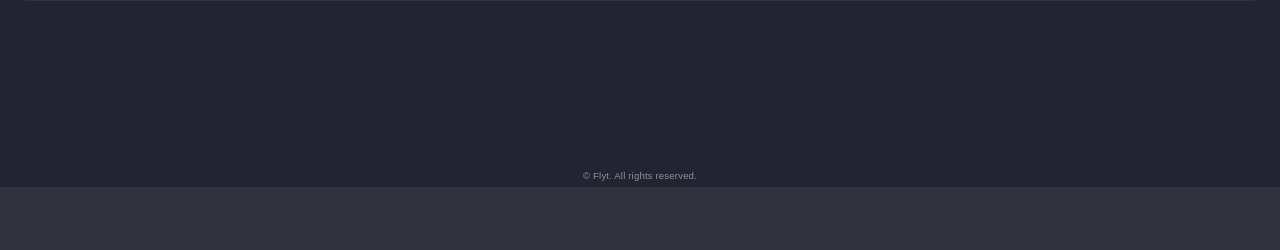
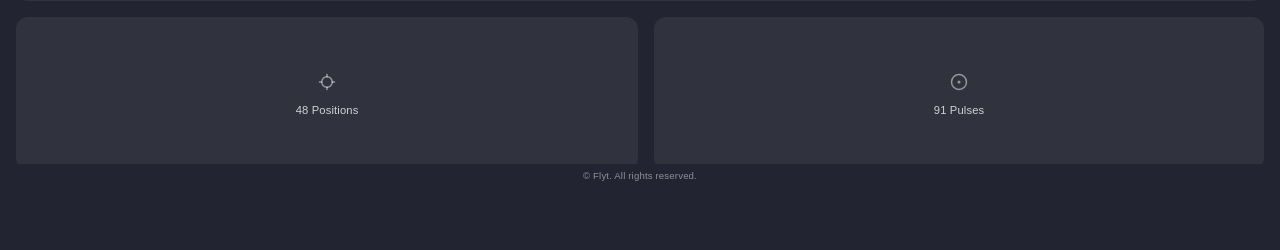
Before and after one commit to FlytWS/flyt-html, a PHP site: page /flyt/gnss/index.php in a window 1280 px wide. Shown: the part 613-863 px from the top of the page. Before the commit the page ends 800 px from the top, so only its background shows below. Run offline with PHP 8.4, Linux system fonts and the light colour scheme; data that the repository does not hold is empty.

Commit message:
2410301307

```diff
--- a/flyt/gnss/index.php
+++ b/flyt/gnss/index.php
@@ -59,6 +59,28 @@
 
 
 
+<header style="margin-top:1rem; border-radius:0.75rem; display: flex;    flex-wrap: wrap;    grid-gap: 1rem;    padding: 0;    justify-content: space-between;">
+
+<header class="large-panel-button">
+<div style="font-size:1.4rem; padding:1.5rem; padding-top:2.5rem;  padding-bottom:0; color:#fbfbfb80;"><svg xmlns="http://www.w3.org/2000/svg" width="18" height="18" viewBox="0 0 24 24" fill="none" stroke="currentColor" stroke-width="2" stroke-linecap="round" stroke-linejoin="round" class="lucide lucide-locate"><line x1="2" x2="5" y1="12" y2="12"></line><line x1="19" x2="22" y1="12" y2="12"></line><line x1="12" x2="12" y1="2" y2="5"></line><line x1="12" x2="12" y1="19" y2="22"></line><circle cx="12" cy="12" r="7"></circle></svg></div>
+<div style=" text-align:center; width:100%; font-size:0.7rem; color:#fbfbfbCC;"><div style="padding:1rem; padding-top:0.25rem; padding-bottom:2rem;">48 Positions</div></div>
+</header>
+
+<header class="large-panel-button">
+<div style="font-size:1.4rem; padding:1.5rem; padding-top:2.5rem;  padding-bottom:0; color:#fbfbfb80;"><svg xmlns="http://www.w3.org/2000/svg" width="18" height="18" viewBox="0 0 24 24" fill="none" stroke="currentColor" stroke-width="2" stroke-linecap="round" stroke-linejoin="round" class="lucide lucide-circle-dot"><circle cx="12" cy="12" r="10"></circle><circle cx="12" cy="12" r="1"></circle></svg></div>
+<div style=" text-align:center; width:100%; font-size:0.7rem; color:#fbfbfbCC;"><div style="padding:1rem; padding-top:0.25rem; padding-bottom:2rem;">91 Pulses</div></div>
+</header>
+
+
+
+</header>
+
+
+
+
+
+
+
 
 
 
--- a/flyt/network/script.js
+++ b/flyt/network/script.js
@@ -14,7 +14,7 @@ window.addEventListener('load', (event) => {
 	fn30sec();
 	setInterval(fn30sec, 30*1000);
 
-}
+});
 
 
 
```
